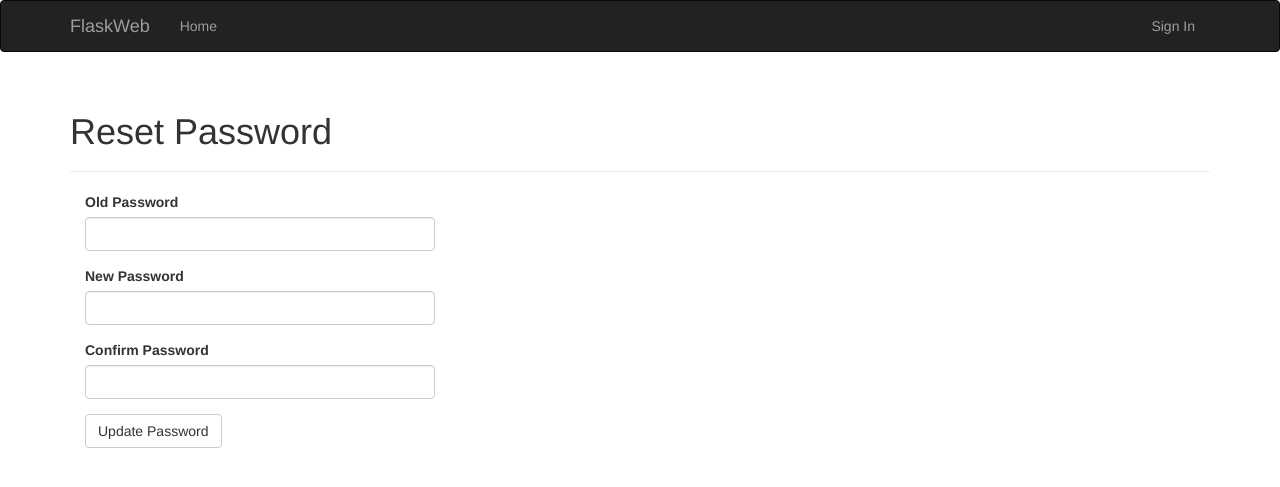
After one commit to HaoYurufeng/FlaskWeb, a Flask app: page /auth/change_pwd in a window 1280 px wide. The commit adds this page. Shown: the top 487 px of the page. Run offline with Flask 2, Linux system fonts and the light colour scheme; parts of the project's set-up code (start-up, migrations or seed data) failed here and were passed over; some libraries are stand-ins or nearby versions.

Commit message:
更新密码： <1>发送邮件html文件可以为空？格式都在.TXT文件中定义，与HTML书写格式一致。但是在HTML 中定义格式为什么没有达到格式效果？ <2>注意程序的逻辑:在更新密码之后，自动使用户重新登录时，应当先退出！当前用户下登录状态下，同一界面无法登陆其他用户或者再次登录；否则会提示BuildError.

```diff
--- a/app/auth/forms.py
+++ b/app/auth/forms.py
@@ -10,7 +10,7 @@ class LoginForm(Form):
     email = StringField('Email', validators=[Required(), Length(1, 64), Email()])
     password = PasswordField('Password', validators=[Required()])
     remember_me = BooleanField('Keep me logged in')
-    submit =SubmitField('Log in')
+    submit = SubmitField('Log in')
 
 class RegistrationForm(Form):
     email = StringField('Email', validators=[Required(), Length(1, 64), Email()])
@@ -28,3 +28,10 @@ class RegistrationForm(Form):
     def validate_username(self, field):
         if User.query.filter_by(username=field.data).first():
             raise ValidationError('Username already registed.')
+
+class ChangePasswordForm(Form):
+    old_password = PasswordField('Old Password', validators=[Required()])
+    new_password = PasswordField('New Password', validators=[Required(),
+                                                             EqualTo('Con_password', message='Passwords must match.')])
+    Con_password = PasswordField('Confirm Password', validators=[Required()])
+    submit = SubmitField('Update Password')
--- a/app/auth/views.py
+++ b/app/auth/views.py
@@ -6,7 +6,7 @@ from flask_login import login_user, login_required, current_user, logout_user
 from app import db
 from . import auth
 from ..models import User
-from forms import LoginForm, RegistrationForm
+from forms import LoginForm, RegistrationForm, ChangePasswordForm
 from ..email import send_email
 
 @auth.route('/login', methods=['GET', 'POST'])
@@ -73,3 +73,22 @@ def resend_confirmation():
     send_email(current_user.email, 'Confirm Your Account', 'auth/email/confirm', user=current_user, token=token)
     flash('A new confirmation email has been sent to you by email.')
     return redirect(url_for('main.index'))
+
+
+@auth.route('/change_pwd', methods=['GET', 'POST'])
+def change_password():
+    form = ChangePasswordForm()
+    if form.validate_on_submit():
+        if form.new_password.data is None:
+            flash('Password can not be Null!')
+        elif form.new_password.data is not None and current_user.verify_password(form.old_password.data):
+            current_user.password = form.new_password.data
+            db.session.add(current_user)
+            db.session.commit()
+            send_email(current_user.email, 'Password Changed', 'auth/email/resetpwd', user=current_user)
+            flash('You have successfully changed your password! Please log in again!')
+            logout_user()
+            return redirect(url_for('auth.login'))
+        else:
+            flash('Password incorrect, please re-enter!')
+    return render_template('auth/updatePWD.html', form=form)
--- /dev/null
+++ b/app/templates/auth/updatePWD.html
@@ -0,0 +1,13 @@
+{% extends "base.html" %}
+{% import "bootstrap/wtf.html" as wtf %}
+
+{% block title %}FlaskWe - Reset Password{% endblock %}
+
+{% block page_content %}
+<div class="page-header">
+    <h1>Reset Password</h1>
+</div>
+<div class="col-md-4">
+    {{ wtf.quick_form(form) }}
+</div>
+{% endblock %}
--- a/app/templates/base.html
+++ b/app/templates/base.html
@@ -16,17 +16,23 @@
                 <span class="icon-bar"></span>
                 <span class="icon-bar"></span>
             </button>
-            <a class="navbar-brand" href="/">FlaskWeb</a>
+            <a class="navbar-brand" href="{{ url_for('main.index') }}">FlaskWeb</a>
         </div>
         <div class="navbar-collapse collapse">
             <ul class="nav navbar-nav">
-                <li><a href="/">Home</a></li>
+                <li><a href="{{ url_for('main.index') }}">Home</a></li>
             </ul>
             <ul class="nav navbar-nav navbar-right">
                 {% if current_user.is_authenticated %}
-                <li><a href="{{ url_for('auth.logout') }}">Sign Out</a></li>
+                    <li class="dropdown">
+                        <a href="#" class="dropdown-toggle" data-toggle="dropdown">Account<b class="caret"></b></a>
+                        <ul class="dropdown-menu">
+                            <li><a href="{{ url_for('auth.change_password') }}">Reset Password</a></li>
+                            <li><a href="{{ url_for('auth.logout') }}">Sign Out</a></li>
+                        </ul>
+                    </li>
                 {% else %}
-                <li><a href="{{ url_for('auth.login') }}">Sign In</a></li>
+                    <li><a href="{{ url_for('auth.login') }}">Sign In</a></li>
                 {% endif %}
             </ul>
         </div>
```
Also changed, not shown: app/templates/auth/email/resetpwd.txt (added, +7 -0 lines), app/templates/auth/email/resetpwd.html (added), data-dev.sqlite.
